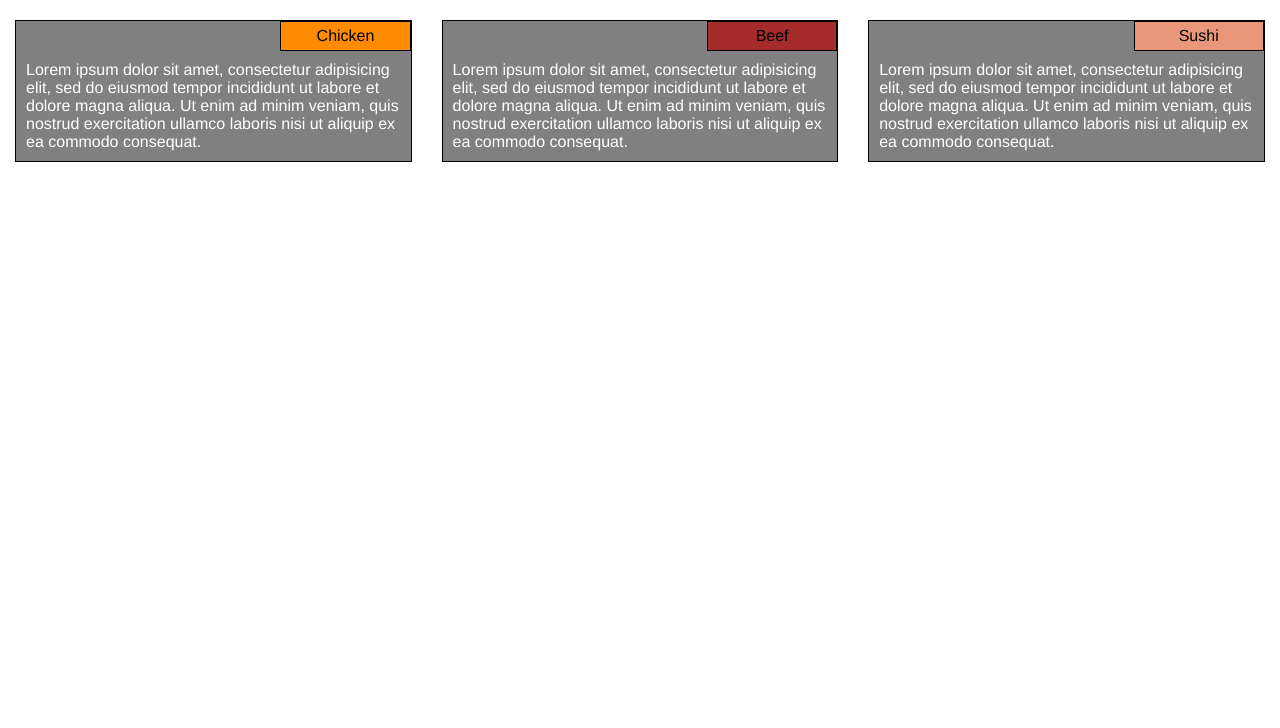
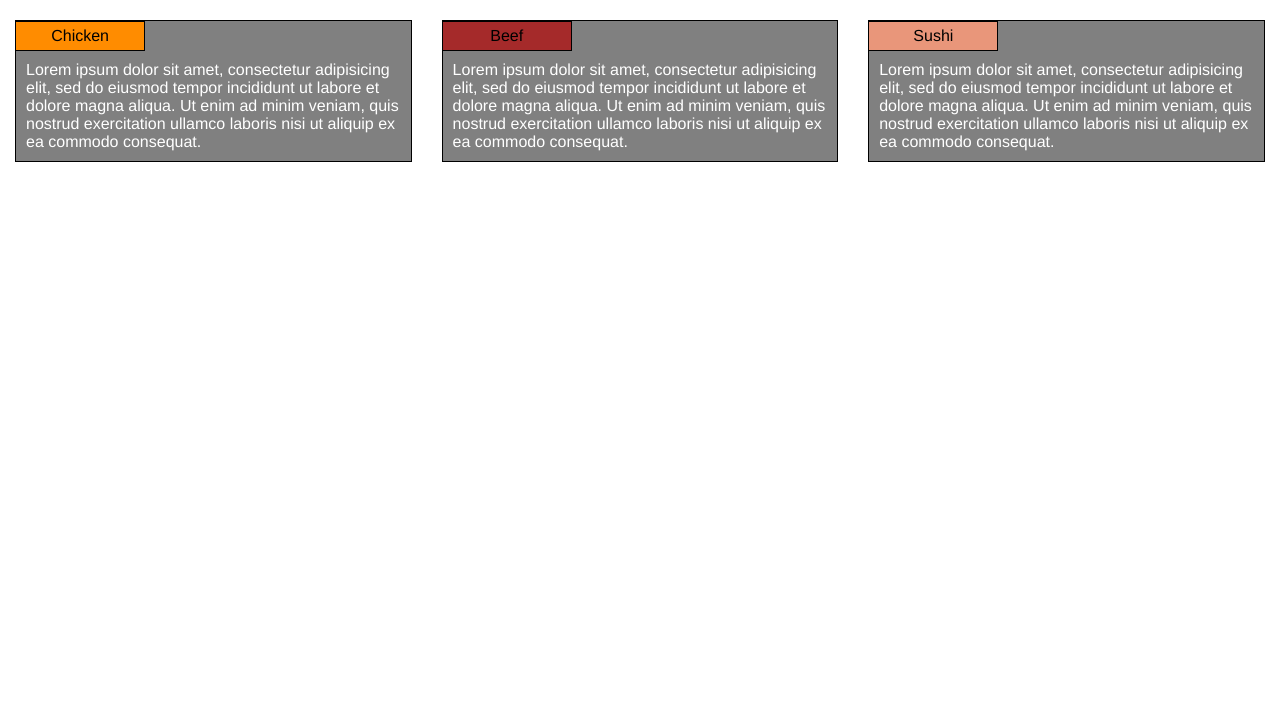
Before and after one commit to JosephKim6/fullstack-course-assignment, a plain HTML site: page module2-solution/index.html in a window 1280 px wide. Shown: the part 72-800 px from the top of the page. Drawn offline with Linux system fonts and the light colour scheme.

Commit message:
Update style.css

```diff
--- a/module2-solution/css/style.css
+++ b/module2-solution/css/style.css
@@ -165,7 +165,7 @@ div > div {
   text-align: center;
   padding-top: 5px;
   padding-bottom: 5px;
-  left: 67%;
+  left: -1px;
 }
 
 div > p{
```
